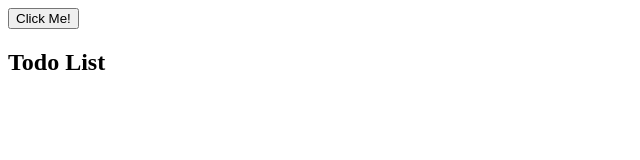
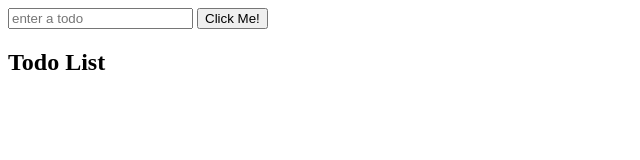
Before and after one commit to hammad-umar/ts-lecture, a website with bundled scripts: page 03-dom-and-type-assertions/index.html in a window 1280 px wide. Both pictures are taken after a click on the button "Click Me!". Shown: the whole page, without its empty margins (0-640 px from the left). Built offline with nearby package versions, Linux system fonts and the light colour scheme.

Commit message:
04 (DOM and Assertions) Type Assertions with DOM Elements.

```diff
--- a/03-dom-and-type-assertions/index.html
+++ b/03-dom-and-type-assertions/index.html
@@ -7,6 +7,7 @@
     <title>Todo List</title>
   </head>
   <body>
+    <input type="text" placeholder="enter a todo" id="input" />
     <button id="btn">Click Me!</button>
     <h2>Todo List</h2>
     <script src="./dist/index.js"></script>
--- a/03-dom-and-type-assertions/src/index.ts
+++ b/03-dom-and-type-assertions/src/index.ts
@@ -1,17 +1,7 @@
-const btn = document.getElementById('btn')!
-console.log(btn)
+const buttonEl = document.getElementById('btn')! as HTMLButtonElement
+const inputEl = document.getElementById('input')! as HTMLInputElement
 
-// non-null assertion operator.
-
-btn.addEventListener('click', () => {
-  alert('CLICKED')
+buttonEl.addEventListener('click', () => {
+  alert(inputEl.value)
+  inputEl.value = ''
 })
-
-// Type Assertions.
-// -> Sometimes we know more than TypeScript about a value type.
-// -> And we make sure TypeScript knows it too.
-// -> We can assert a value's type using "as" keyword.
-
-const mystery: unknown = 'SOME MYSTRY!'
-
-const strLength = (mystery as string).length
```
Also changed, not shown: 03-dom-and-type-assertions/dist/index.js.
